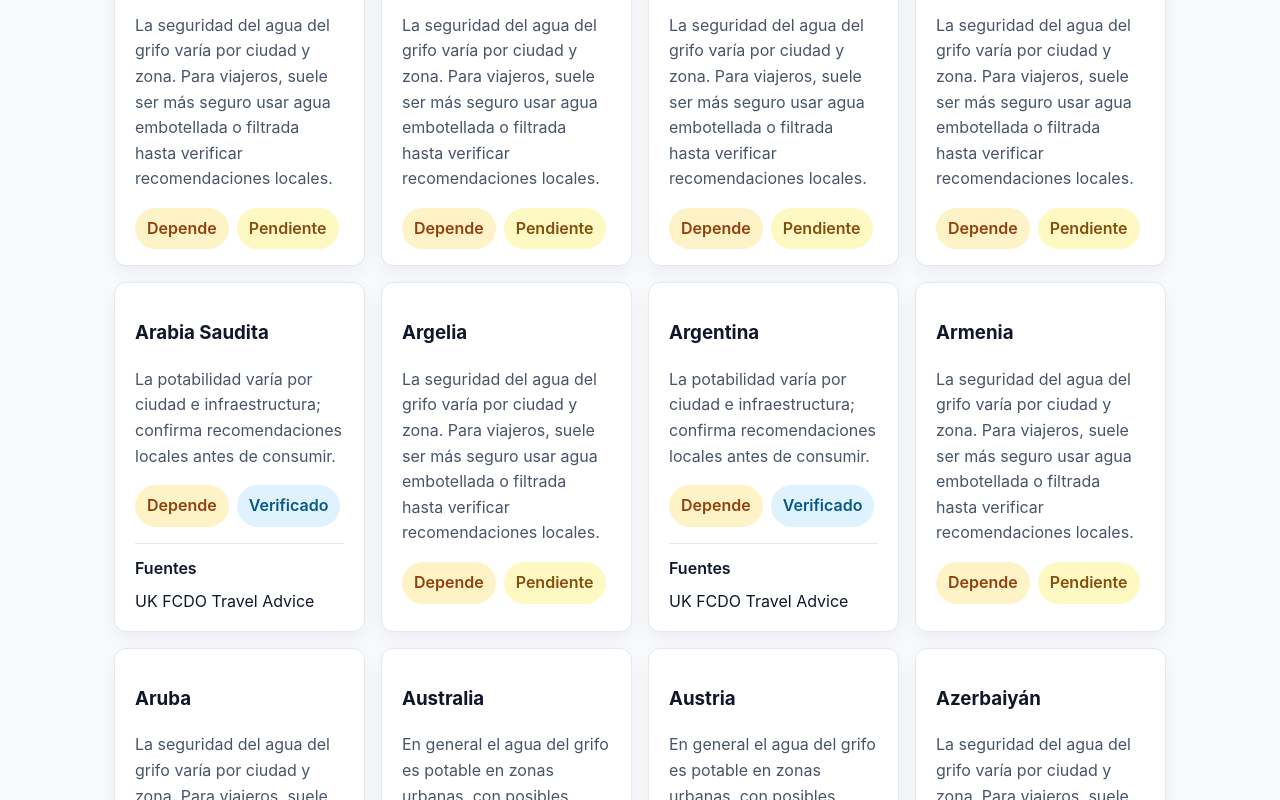
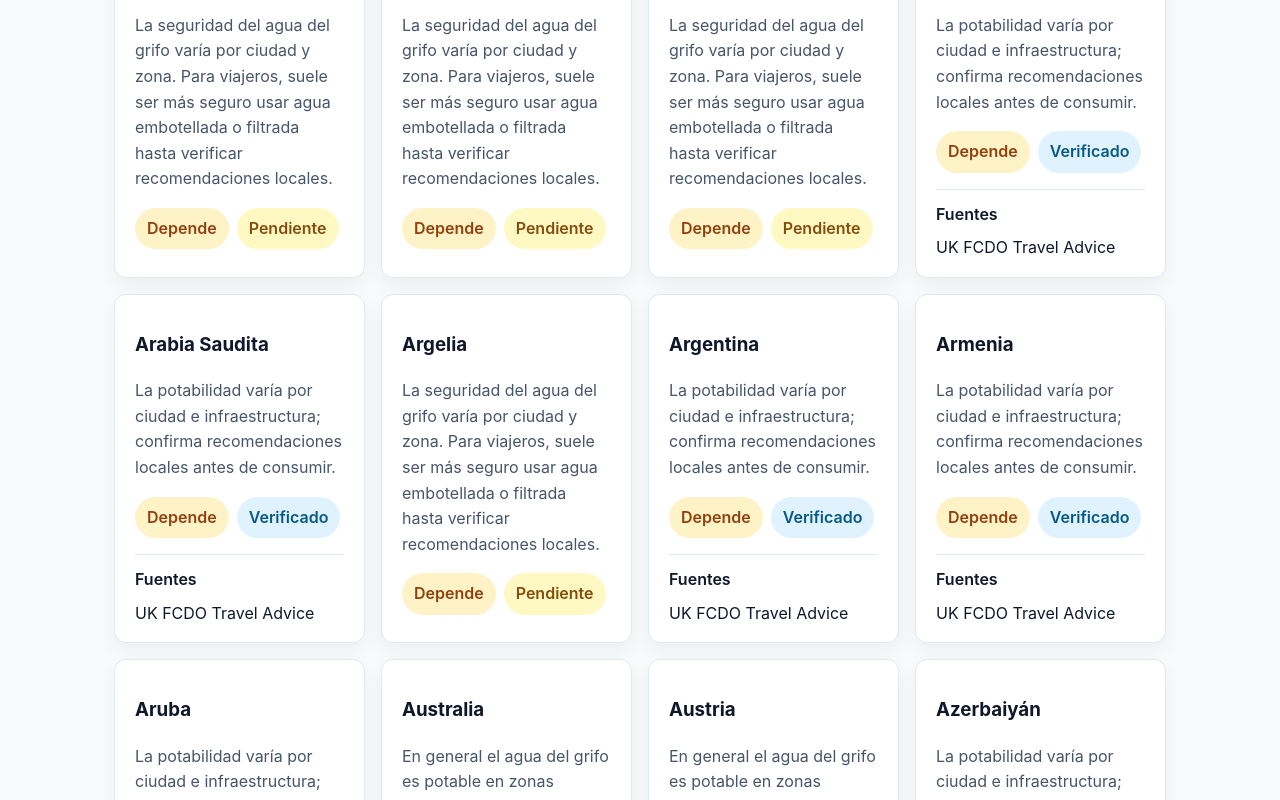
Before and after one commit to elpenultimo/aguadelgrifo, a Next.js app: page / in a window 1280 px wide. Shown: the part 1080-1880 px from the top of the page. Built offline with nearby package versions, Linux system fonts and the light colour scheme.

Commit message:
Add batch 2 verified overrides

```diff
--- a/src/data/verified-overrides.ts
+++ b/src/data/verified-overrides.ts
@@ -6,6 +6,7 @@ export type VerifiedOverride = {
 };
 
 const updatedAt = "2025-01-10";
+const updatedAtBatch2 = "2026-01-08";
 
 const shortAnswers = {
   si: "En general el agua del grifo es potable en zonas urbanas, con posibles excepciones locales.",
@@ -591,5 +592,125 @@ export const VERIFIED_OVERRIDES: Record<string, VerifiedOverride> = {
     shortAnswer: shortAnswers.si,
     updatedAt,
     sources: fcdp("new-zealand")
+  },
+  luxemburgo: {
+    status: "si",
+    shortAnswer: shortAnswers.si,
+    updatedAt: updatedAtBatch2,
+    sources: fcdp("luxembourg")
+  },
+  monaco: {
+    status: "si",
+    shortAnswer: shortAnswers.si,
+    updatedAt: updatedAtBatch2,
+    sources: fcdp("monaco")
+  },
+  liechtenstein: {
+    status: "si",
+    shortAnswer: shortAnswers.si,
+    updatedAt: updatedAtBatch2,
+    sources: fcdp("liechtenstein")
+  },
+  malta: {
+    status: "si",
+    shortAnswer: shortAnswers.si,
+    updatedAt: updatedAtBatch2,
+    sources: fcdp("malta")
+  },
+  barein: {
+    status: "depende",
+    shortAnswer: shortAnswers.depende,
+    updatedAt: updatedAtBatch2,
+    sources: fcdp("bahrain")
+  },
+  andorra: {
+    status: "si",
+    shortAnswer: shortAnswers.si,
+    updatedAt: updatedAtBatch2,
+    sources: fcdp("andorra")
+  },
+  chipre: {
+    status: "depende",
+    shortAnswer: shortAnswers.depende,
+    updatedAt: updatedAtBatch2,
+    sources: fcdp("cyprus")
+  },
+  albania: {
+    status: "depende",
+    shortAnswer: shortAnswers.depende,
+    updatedAt: updatedAtBatch2,
+    sources: fcdp("albania")
+  },
+  georgia: {
+    status: "depende",
+    shortAnswer: shortAnswers.depende,
+    updatedAt: updatedAtBatch2,
+    sources: fcdp("georgia")
+  },
+  armenia: {
+    status: "depende",
+    shortAnswer: shortAnswers.depende,
+    updatedAt: updatedAtBatch2,
+    sources: fcdp("armenia")
+  },
+  azerbaiyan: {
+    status: "depende",
+    shortAnswer: shortAnswers.depende,
+    updatedAt: updatedAtBatch2,
+    sources: fcdp("azerbaijan")
+  },
+  belice: {
+    status: "depende",
+    shortAnswer: shortAnswers.depende,
+    updatedAt: updatedAtBatch2,
+    sources: fcdp("belize")
+  },
+  ecuador: {
+    status: "no",
+    shortAnswer: shortAnswers.no,
+    updatedAt: updatedAtBatch2,
+    sources: fcdp("ecuador")
+  },
+  bolivia: {
+    status: "no",
+    shortAnswer: shortAnswers.no,
+    updatedAt: updatedAtBatch2,
+    sources: fcdp("bolivia")
+  },
+  "cabo-verde": {
+    status: "depende",
+    shortAnswer: shortAnswers.depende,
+    updatedAt: updatedAtBatch2,
+    sources: fcdp("cape-verde")
+  },
+  fiyi: {
+    status: "depende",
+    shortAnswer: shortAnswers.depende,
+    updatedAt: updatedAtBatch2,
+    sources: fcdp("fiji")
+  },
+  "antigua-y-barbuda": {
+    status: "depende",
+    shortAnswer: shortAnswers.depende,
+    updatedAt: updatedAtBatch2,
+    sources: fcdp("antigua-and-barbuda")
+  },
+  dominica: {
+    status: "depende",
+    shortAnswer: shortAnswers.depende,
+    updatedAt: updatedAtBatch2,
+    sources: fcdp("dominica")
+  },
+  granada: {
+    status: "depende",
+    shortAnswer: shortAnswers.depende,
+    updatedAt: updatedAtBatch2,
+    sources: fcdp("grenada")
+  },
+  aruba: {
+    status: "depende",
+    shortAnswer: shortAnswers.depende,
+    updatedAt: updatedAtBatch2,
+    sources: fcdp("aruba")
   }
 };
```
